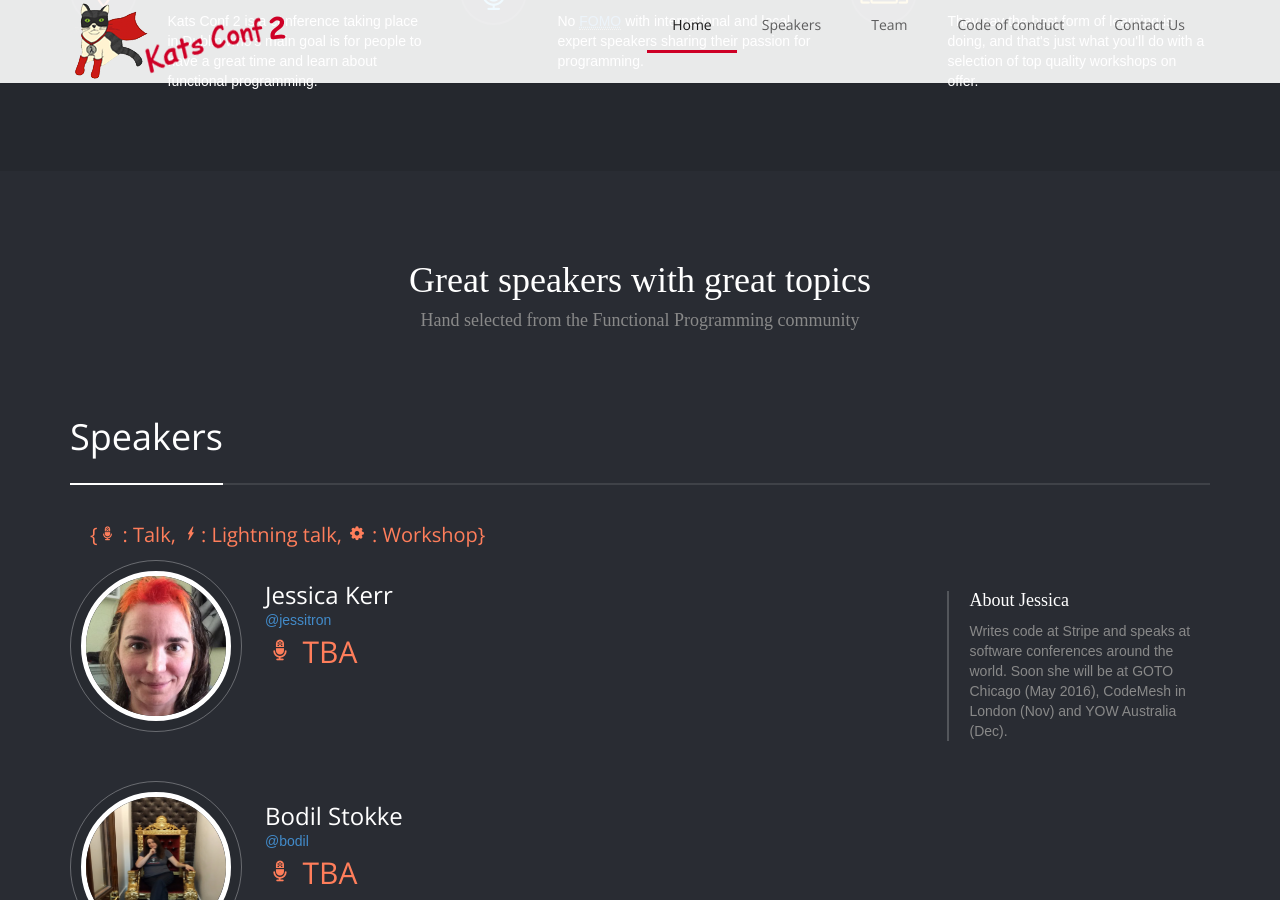
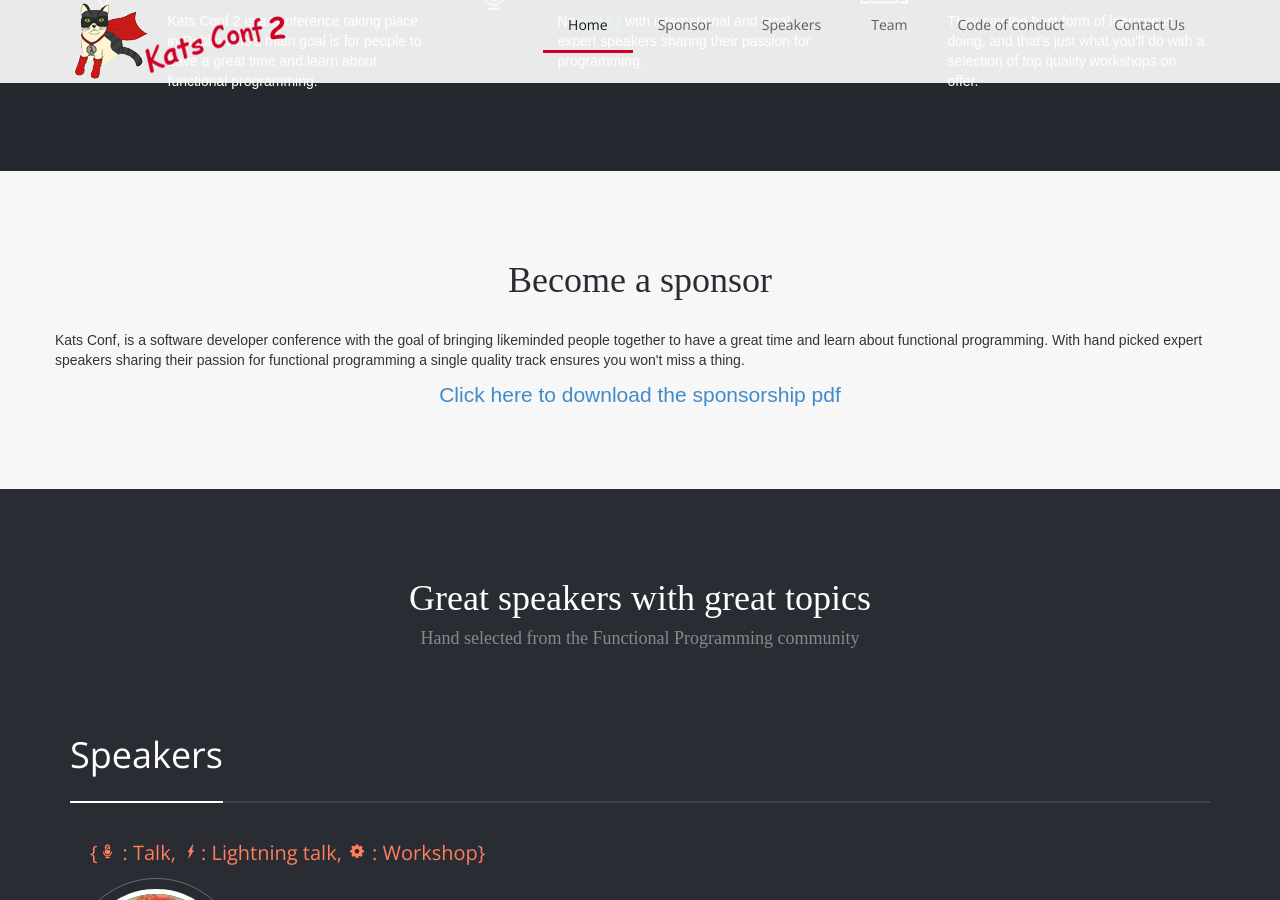
Before and after one commit to aidanf/functional-kats-conf, a Jekyll site: the page index.html, which Jekyll copies as it is, in a window 1280 px wide and 900 px high, scrolled down 912 px. Built offline with Jekyll 4.4.1, drawn with Linux system fonts in a browser that asks for light colours; nearby versions of some CDN libraries; some web fonts are replaced; library files that are not in the unit come from our copies; Markdown is read by kramdown in place of the engine named in the settings.

Commit message:
Add first sponsorship bit

```diff
--- a/index.html
+++ b/index.html
@@ -44,6 +44,7 @@
                 <div class="navbar-collapse collapse" id="main-navbar">
                     <ul class="nav navbar-nav">
                         <li class="active"><a href="#nav-header">Home</a></li>
+                        <li><a href="#nav-sponsor">Sponsor</a></li>
                         <li><a href="#nav-speakers">Speakers</a></li>
                         <!-- <li><a href="#nav-program">Program</a></li> -->
                         <li><a href="#nav-team">Team</a></li>
@@ -205,6 +206,19 @@
         </div><!-- /.features-inner -->
     </div><!-- /.features -->
 </div><!-- /.features-wrapper -->
+
+<div id="nav-sponsor" class="our-partners-wrapper">
+  <div class="our-partners container">
+    <h2 class="page-header">Become a sponsor</h2>
+    <div class="row">
+      <p>
+        Kats Conf, is a software developer conference with the goal of bringing likeminded people together to have a great time and learn about functional programming. With hand picked expert speakers sharing their passion for functional programming a single quality track ensures you won't miss a thing.
+      </p>
+
+      <p class="text-center lead"><a href="assets/pictures/kats-conf-2-sponsorship-package.pdf">Click here to download the sponsorship pdf</a></p>
+    </div>
+  </div>
+</div>
 
 <div id="nav-speakers" class="speakers-wrapper">
     <div class="container">
```
Also changed, not shown: 1 other file.
